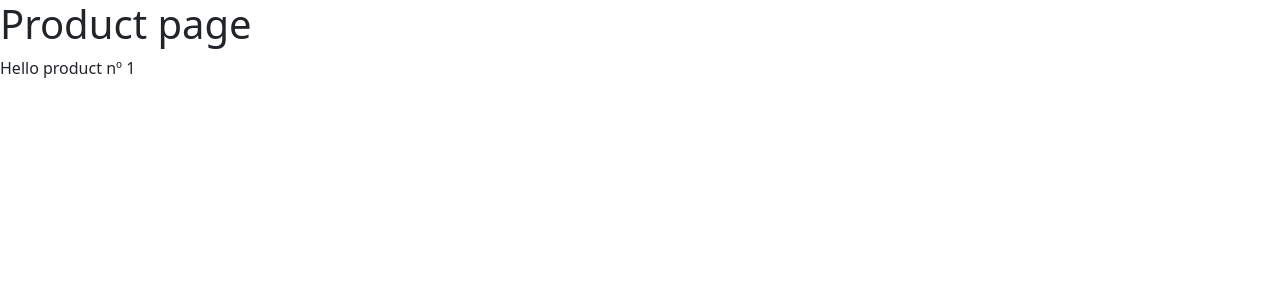
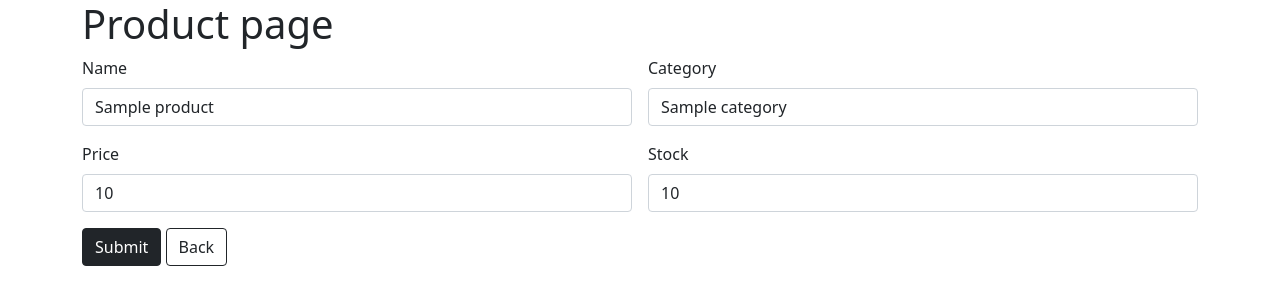
Before and after one commit to AranBeitia/MVC-poc, a PHP site: template views/product/product.php in a window 1280 px wide. Shown: the top 305 px of the page. Run offline with PHP 8.4, Linux system fonts and the light colour scheme; the template is opened without the code that fills it: most values are stand-ins (such as "Sample title", 1, 10 or a date in 2020); data that the repository does not hold is empty.

Commit message:
product form

```diff
--- a/views/product/product.php
+++ b/views/product/product.php
@@ -8,7 +8,70 @@
 	<link href="https://cdn.jsdelivr.net/npm/bootstrap@5.1.3/dist/css/bootstrap.min.css" rel="stylesheet" integrity="sha384-1BmE4kWBq78iYhFldvKuhfTAU6auU8tT94WrHftjDbrCEXSU1oBoqyl2QvZ6jIW3" crossorigin="anonymous">
 </head>
 <body>
-	<h1>Product page</h1>
-	<p>Hello product nº <?php echo $product["id"] ?></p>
+	<main class="container">
+		<h1>Product page</h1>
+		<?php
+			if($action == "getProduct" && (!isset($product) || !$product || sizeof($product) == 0)) {
+				echo "<p>The product doesn\'t exist</p>";
+			} else if (isset($error)) {
+				echo "<p>$error</p>";
+			}
+		?>
+		<form
+			class="row g-3"
+			action='?controller=product&action=<?= isset($product["id"]) ? "updateProduct": "createProduct"?>'
+			method="post"
+		>
+			<input
+				type="hidden"
+				name="inputId"
+				value="<?= isset($product["id"]) ? $product["id"]: null ?>"
+			>
+			<div class="col-md-6">
+				<label for="inputName" class="form-label">Name</label>
+				<input
+					type="text"
+					class="form-control"
+					id="inputName"
+					name="inputName"
+					value="<?= isset($product["name"]) ? $product["name"] : null ?>"
+				>
+			</div>
+			<div class="col-md-6">
+				<label for="inputCategory" class="form-label">Category</label>
+				<input
+					type="text"
+					class="form-control"
+					id="inputCategory"
+					name="inputCategory"
+					value="<?= isset($product["category"]) ? $product["category"] : null ?>"
+				>
+			</div>
+			<div class="col-md-6">
+				<label for="inputPrice" class="form-label">Price</label>
+				<input
+					type="number"
+					class="form-control"
+					id="inputPrice"
+					name="inputPrice"
+					value="<?= isset($product["price"]) ? $product["price"] : null ?>"
+				>
+			</div>
+			<div class="col-md-6">
+				<label for="inputStock" class="form-label">Stock</label>
+				<input
+					type="number"
+					class="form-control"
+					id="inputStock"
+					name="inputStock"
+					value="<?= isset($product["stock"]) ? $product["stock"] : null ?>"
+				>
+			</div>
+			<div class="col-12">
+				<button type="submit" class="btn btn-dark">Submit</button>
+				<a href="?controller=product&action=getAllProducts" class="btn btn-outline-dark">Back</a>
+			</div>
+		</form>
+	</main>
 </body>
 </html>
```
Also changed, not shown: controllers/productController.php (+7 -1 lines).
